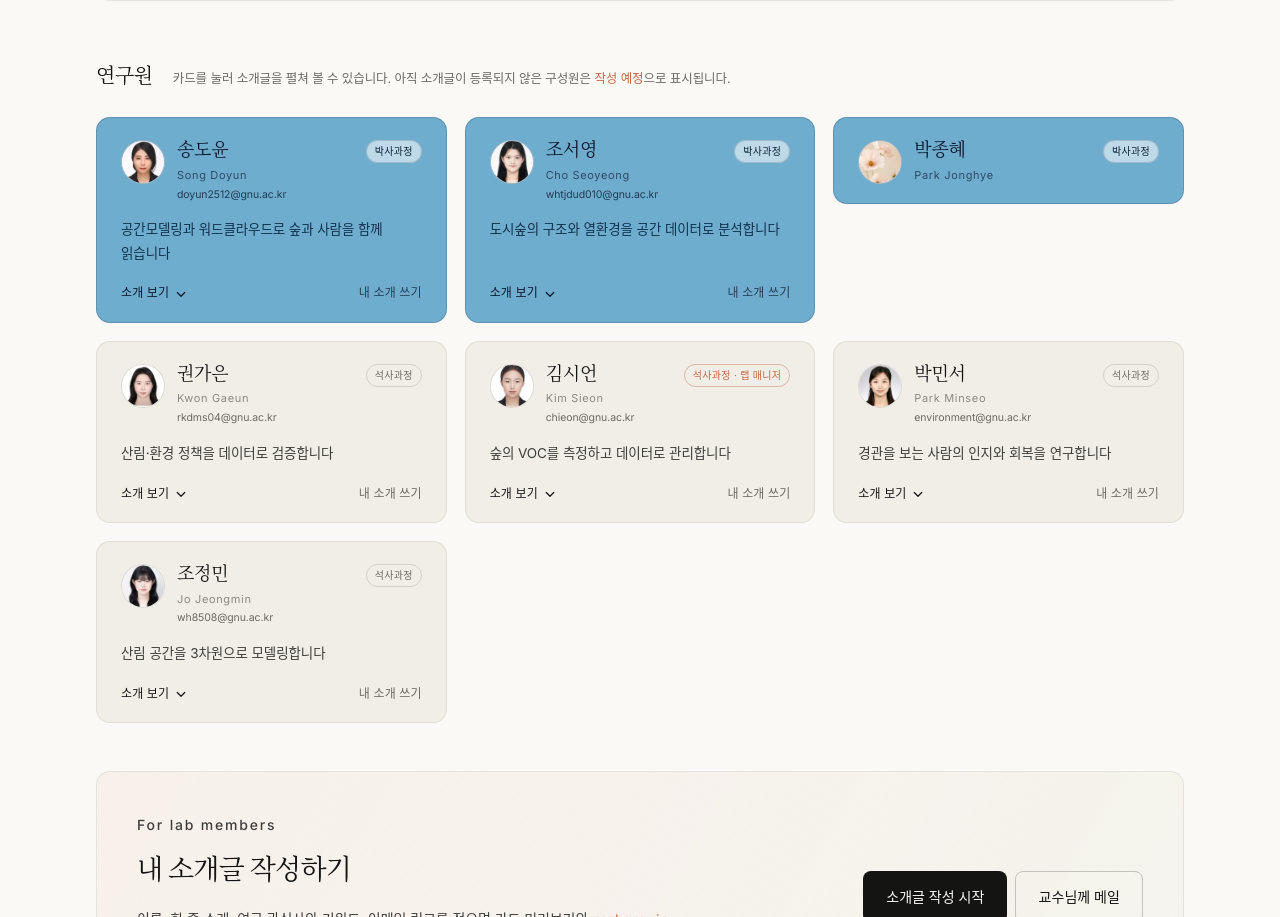
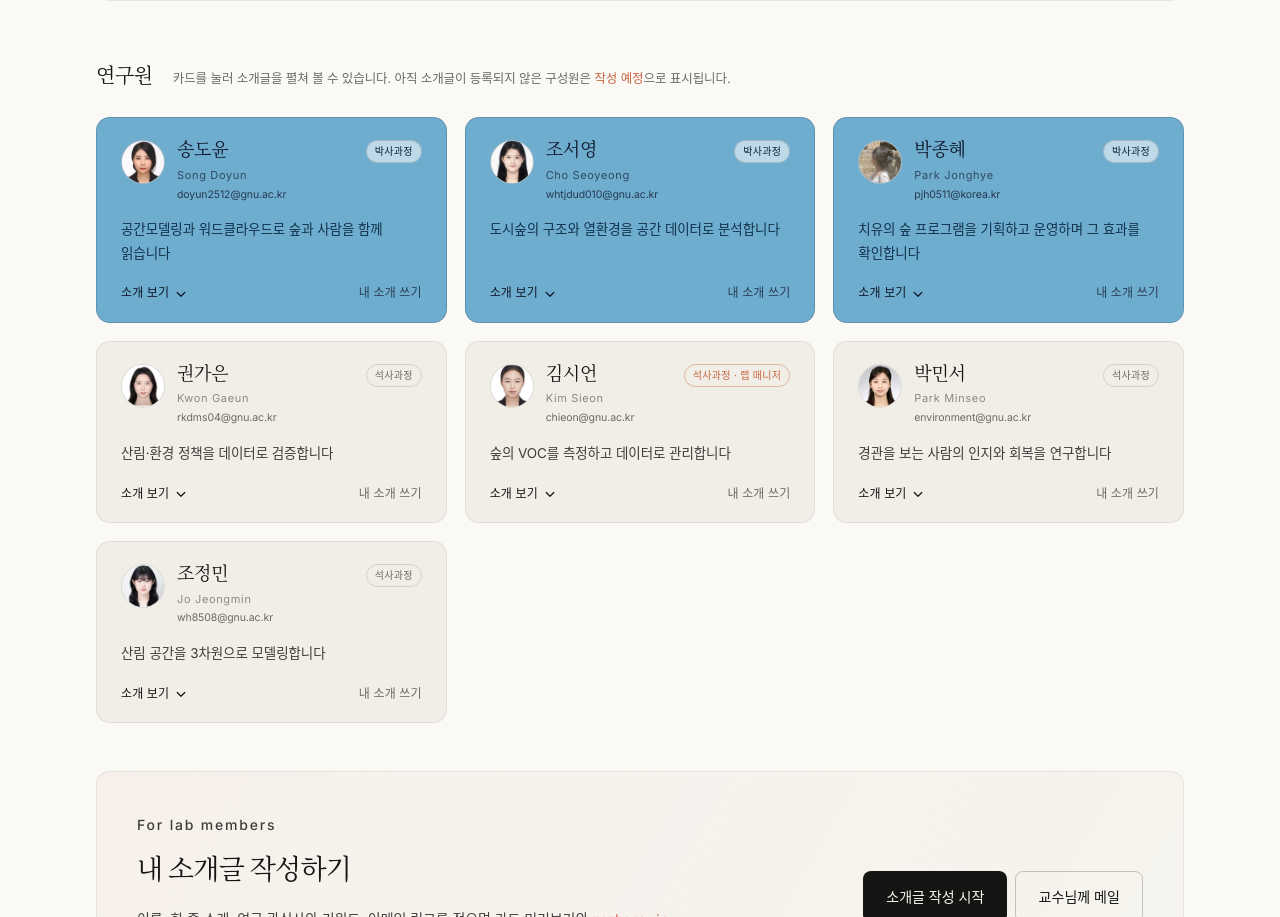
Before and after one commit to sunbear5020/hel-fei-site, a plain HTML site: page index.html in a window 1280 px wide. Shown: the part 9352-10269 px from the top of the page. Drawn offline with Linux system fonts and the light colour scheme.

Commit message:
박종혜 사진·소개글 반영 (산림치유 서비스·치유의 숲 프로그램) · 이메일 추가 · 캐시 버전 20261116a

```diff
--- a/data/members.js
+++ b/data/members.js
@@ -75,16 +75,15 @@ window.LAB_MEMBERS = [
     "id": "jonghye-park",
     "name": "박종혜",
     "nameEn": "Park Jonghye",
-    "avatar": "assets/members/flower-jonghye-park.jpg",
+    "photo": "assets/members/jonghye-park.jpg",
     "program": "phd",
     "tag": "박사과정",
-    "pending": true,
-    "headline": "",
-    "bioKo": "",
+    "headline": "치유의 숲 프로그램을 기획하고 운영하며 그 효과를 확인합니다",
+    "bioKo": "산림치유 서비스가 실제로 사람에게 어떻게 전달되고 작동하는지를 연구합니다. 치유의 숲에서 운영되는 프로그램을 기획하고 직접 운영하면서, 참여자가 어떤 회복 경험을 하는지와 서비스가 현장에서 어떻게 전달되는지를 함께 살핍니다.\n\n프로그램 운영 기록과 참여자 반응, 서비스 이용 자료를 정리해 프로그램의 구성과 운영 방식이 효과에 어떤 차이를 만드는지 분석하고, 그 결과를 더 나은 산림치유 서비스의 설계와 운영 지침으로 옮기는 연구를 합니다.",
     "bioEn": "",
-    "interests": [],
-    "keywords": [],
-    "email": "",
+    "interests": ["산림치유 서비스", "치유의 숲 프로그램 기획·운영", "산림복지 서비스 평가"],
+    "keywords": ["치유의 숲", "프로그램 운영", "산림치유 서비스"],
+    "email": "pjh0511@korea.kr",
     "links": []
   },
   {
--- a/index.html
+++ b/index.html
@@ -16,7 +16,7 @@
 <link href="https://fonts.googleapis.com/css2?family=Newsreader:ital,opsz,wght@0,6..72,300;0,6..72,400;0,6..72,500;1,6..72,300;1,6..72,400&family=Inter:wght@400;500;600&family=Noto+Serif+KR:wght@300;400;500&family=Noto+Sans+KR:wght@400;500&display=swap" rel="stylesheet" />
 <link rel="icon" href="assets/favicon.png" type="image/png" sizes="64x64" />
 <link rel="apple-touch-icon" href="assets/apple-touch-icon.png" />
-<link rel="stylesheet" href="style.css?v=20261115b" />
+<link rel="stylesheet" href="style.css?v=20261116a" />
 <noscript><style>.reveal{opacity:1;transform:none}</style></noscript>
 </head>
 <body>
@@ -1387,7 +1387,7 @@
 
 <div class="toast" id="toast" role="status" aria-live="polite"></div>
 
-<script src="data/members.js?v=20261115b"></script>
-<script src="app.js?v=20261115b"></script>
+<script src="data/members.js?v=20261116a"></script>
+<script src="app.js?v=20261116a"></script>
 </body>
 </html>
```
Also changed, not shown: assets/members/jonghye-park.jpg (added).
